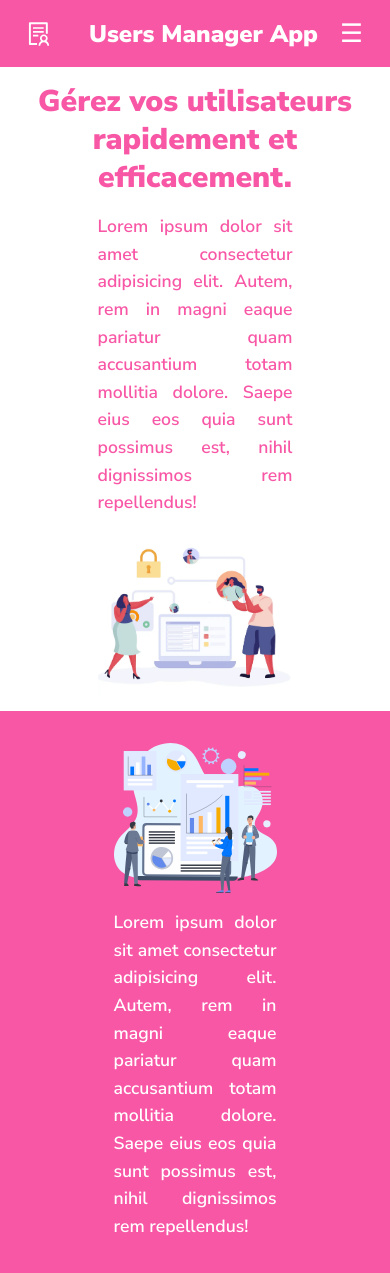
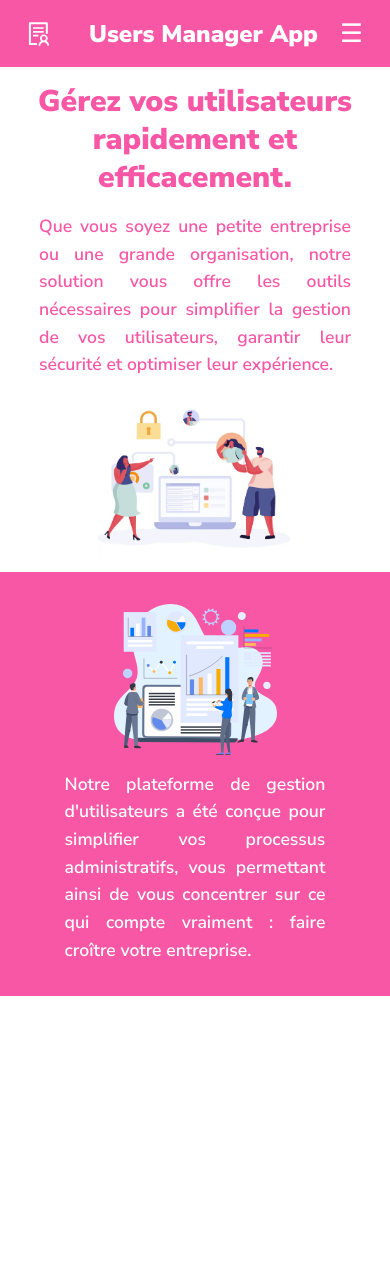
Before and after one commit to Mash-debug/users-manager-app-v2, a React (Vite) app: page / in a window 390 px wide. After the commit the page ends 996 px from the top, so only its background shows below. Built offline with nearby package versions, Linux system fonts and the light colour scheme.

Commit message:
UMA-14 Responsive LandingPage

```diff
--- a/src/components/NavBar.jsx
+++ b/src/components/NavBar.jsx
@@ -97,6 +97,7 @@ export default function NavBar() {
           {matches && (
             <>
               <div
+                className="hamburger"
                 onClick={handleOpenDrawer}
                 style={{ color: "white", fontSize: "1.6rem" }}
               >
--- a/src/index.css
+++ b/src/index.css
@@ -7,3 +7,7 @@
 body {
     margin: 0;
 }
+
+.hamburger:hover {
+    cursor: pointer;
+}
--- a/src/pages/LandingPage.jsx
+++ b/src/pages/LandingPage.jsx
@@ -6,11 +6,9 @@ import { useMediaQuery } from "usehooks-ts";
 function LandingPage() {
   const matchesMd = useMediaQuery("(max-width: 750px)");
 
-
   return (
     <>
-      <Flex justify="flex-start" vertical>
-        <div id="form"></div>
+      <Flex justify="flex-start" vertical style={{ minHeight: "100vh" }}>
         <Typography.Title
           style={{
             margin: 0,
@@ -28,23 +26,31 @@ function LandingPage() {
           vertical={matchesMd}
           align="center"
           justify="space-around"
-          style={{ height: "fit-content", padding: matchesMd ? 0 : 32 }}
+          style={{
+            height: "fit-content",
+            padding: matchesMd ? 0 : 32,
+            flexGrow: 1,
+          }}
         >
           <Typography.Text
             style={{
-              width: "50%",
+              width: matchesMd ? "80%" : "50%",
               textAlign: "justify",
               fontSize: "1.1rem",
               fontWeight: 600,
               color: "#f857a6",
             }}
           >
-            Lorem ipsum dolor sit amet consectetur adipisicing elit. Autem, rem
-            in magni eaque pariatur quam accusantium totam mollitia dolore.
-            Saepe eius eos quia sunt possimus est, nihil dignissimos rem
-            repellendus!
+            Que vous soyez une petite entreprise ou une grande organisation,
+            notre solution vous offre les outils nécessaires pour simplifier la
+            gestion de vos utilisateurs, garantir leur sécurité et optimiser
+            leur expérience.
           </Typography.Text>
-          <img src={usersManagerPhoto} width={matchesMd ? "50%" : "25%" } style={{}} alt="User" />
+          <img
+            src={usersManagerPhoto}
+            width={matchesMd ? "50%" : "25%"}
+            alt="User"
+          />
         </Flex>
         <Flex
           vertical={matchesMd}
@@ -56,20 +62,25 @@ function LandingPage() {
             padding: 32,
           }}
         >
-          <img src={featuresUser} width={matchesMd ? "50%" : "25%" } style={{paddingBottom: matchesMd && 16}} alt="User" />
+          <img
+            src={featuresUser}
+            width={matchesMd ? "50%" : "25%"}
+            style={{ paddingBottom: matchesMd && 16 }}
+            alt="User"
+          />
           <Typography.Text
             style={{
-              width: "50%",
+              width: matchesMd ? "80%" : "50%",
               textAlign: "justify",
               fontSize: "1.1rem",
               fontWeight: 600,
               color: "white",
             }}
           >
-            Lorem ipsum dolor sit amet consectetur adipisicing elit. Autem, rem
-            in magni eaque pariatur quam accusantium totam mollitia dolore.
-            Saepe eius eos quia sunt possimus est, nihil dignissimos rem
-            repellendus!
+            Notre plateforme de gestion d{"'"}utilisateurs a été conçue pour
+            simplifier vos processus administratifs, vous permettant ainsi de
+            vous concentrer sur ce qui compte vraiment : faire croître votre
+            entreprise.
           </Typography.Text>
         </Flex>
       </Flex>
```
